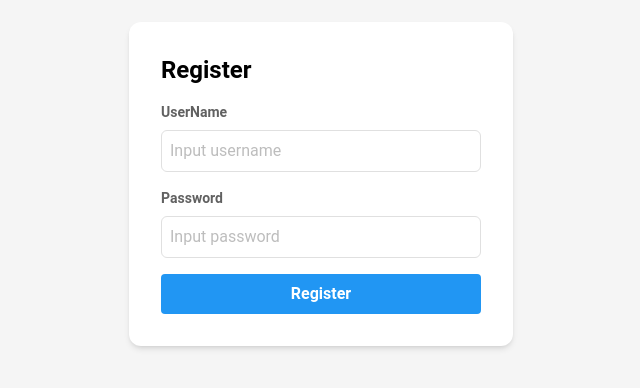
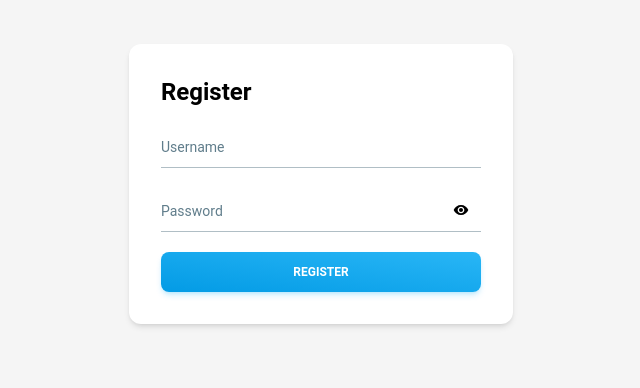
Before and after one commit to AbuDzarAlGhifari/fe_joblist, a Next.js app: page /register in a window 1280 px wide. Shown: the part 216-604 px from the top of the page, without its empty margins (319-959 px from the left). Built offline with nearby package versions, Linux system fonts and the light colour scheme.

Commit message:
update: login register

```diff
--- a/package.json
+++ b/package.json
@@ -15,7 +15,8 @@
     "react": "^18",
     "react-dom": "^18",
     "react-icons": "^5.3.0",
-    "react-toastify": "^10.0.5"
+    "react-toastify": "^10.0.5",
+    "yup": "^1.4.0"
   },
   "devDependencies": {
     "eslint": "^8",
--- a/src/app/(auth)/page.jsx
+++ b/src/app/(auth)/page.jsx
@@ -3,17 +3,34 @@
 import { useState } from 'react';
 import axios from 'axios';
 import { useRouter } from 'next/navigation';
+import * as yup from 'yup';
 import config from '@/config';
+import { Input } from '@material-tailwind/react';
+import { Button } from '@material-tailwind/react';
+import { MdErrorOutline, MdVisibility, MdVisibilityOff } from 'react-icons/md';
 
 const Login = () => {
   const [username, setUsername] = useState('');
   const [password, setPassword] = useState('');
+  const [showPassword, setShowPassword] = useState(false);
+  const [errors, setErrors] = useState({});
+  const [loading, setLoading] = useState(false);
   const router = useRouter();
   const baseURL = config.BASE_URL_API;
 
+  const validationSchema = yup.object({
+    username: yup.string().required('Username cannot be empty'),
+    password: yup.string().required('Password cannot be empty'),
+  });
+
   const handleSubmit = async (e) => {
     e.preventDefault();
+    setLoading(true);
     try {
+      await validationSchema.validate(
+        { username, password },
+        { abortEarly: false }
+      );
       const response = await axios.post(`${baseURL}/auth/login`, {
         username,
         password,
@@ -22,53 +39,87 @@ const Login = () => {
       localStorage.setItem('token', token);
       router.push('/job-list');
     } catch (error) {
-      console.error('Login failed', error);
+      if (error.name === 'ValidationError') {
+        const validationErrors = {};
+        error.inner.forEach((err) => {
+          validationErrors[err.path] = err.message;
+        });
+        setErrors(validationErrors);
+      } else {
+        console.error('Login failed', error);
+      }
+    } finally {
+      setLoading(false);
     }
   };
 
   const handleRegister = () => router.push('/register');
 
+  const togglePasswordVisibility = () => {
+    setShowPassword((prevShowPassword) => !prevShowPassword);
+  };
+
   return (
     <div className="flex items-center justify-center min-h-screen bg-gray-100">
-      <section className="p-8 bg-white shadow-md rounded-xl sm:w-96 ">
-        <p className="text-xs text-center"></p>
+      <section className="p-10 bg-white shadow-md rounded-xl sm:w-96">
         <h2 className="mb-4 text-2xl font-semibold">Login</h2>
         <form onSubmit={handleSubmit}>
-          <div className="mb-4">
-            <label className="block mb-2 text-sm font-bold text-gray-700">
-              UserName
-            </label>
-            <input
-              className="w-full p-2 border border-gray-300 rounded-md"
-              placeholder="Input username"
-              type="username"
+          <div className="mb-5">
+            <Input
+              variant="standard"
+              label="Username"
+              placeholder="username"
               value={username}
+              error={!!errors.username}
+              fullWidth
               onChange={(e) => setUsername(e.target.value)}
-              required
             />
+            {errors.username && (
+              <div className="flex items-center gap-1 my-1 text-xs text-red-500 text-end">
+                <MdErrorOutline />
+                <p>{errors.username}</p>
+              </div>
+            )}
           </div>
-          <div className="mb-4">
-            <label className="block mb-2 text-sm font-bold text-gray-700">
-              Password
-            </label>
-            <input
-              className="w-full p-2 border border-gray-300 rounded-md"
-              placeholder="Input password"
-              // type="password"
+          <div className="relative mb-5">
+            <Input
+              variant="standard"
+              label="Password"
+              placeholder="password"
+              type={showPassword ? 'text' : 'password'}
               value={password}
+              error={!!errors.password}
+              fullWidth
               onChange={(e) => setPassword(e.target.value)}
-              required
             />
+            <div
+              className="absolute transform -translate-y-1/2 cursor-pointer right-3 top-1/2"
+              onClick={togglePasswordVisibility}
+            >
+              {showPassword ? <MdVisibilityOff /> : <MdVisibility />}
+            </div>
+            {errors.password && (
+              <div className="flex items-center gap-1 my-1 text-xs text-red-500 text-end">
+                <MdErrorOutline />
+                <p>{errors.password}</p>
+              </div>
+            )}
           </div>
-          <button
-            className="w-full p-2 font-semibold text-white bg-blue-500 rounded hover:bg-blue-600"
+
+          <Button
+            variant="gradient"
+            size="md"
+            color="light-blue"
             type="submit"
+            fullWidth
+            loading={loading}
+            disabled={loading}
+            className="text-center"
           >
-            Login
-          </button>
+            {loading ? 'Logging in...' : 'Login'}
+          </Button>
           <h1
-            className="w-full p-2 mt-2 text-sm font-semibold text-center text-blue-500 cursor-pointer hover:text-blue-600"
-            type="button"
+            className="w-full p-2 mt-2 text-sm font-semibold text-blue-400 cursor-pointer text-end hover:text-blue-500"
             onClick={handleRegister}
           >
             Register
--- a/src/app/(auth)/register/page.jsx
+++ b/src/app/(auth)/register/page.jsx
@@ -3,66 +3,108 @@
 import { useState } from 'react';
 import axios from 'axios';
 import { useRouter } from 'next/navigation';
+import * as yup from 'yup';
 import config from '@/config';
+import { Button, Input } from '@material-tailwind/react';
+import { MdVisibility, MdVisibilityOff } from 'react-icons/md';
 
 const Register = () => {
   const [username, setUsername] = useState('');
   const [password, setPassword] = useState('');
+  const [showPassword, setShowPassword] = useState(false);
+  const [errors, setErrors] = useState({});
+  const [loading, setLoading] = useState(false);
   const router = useRouter();
   const baseURL = config.BASE_URL_API;
 
+  const validationSchema = yup.object({
+    username: yup.string().required('Username cannot be empty'),
+    password: yup.string().required('Password cannot be empty'),
+  });
+
   const handleSubmit = async (e) => {
     e.preventDefault();
+    setLoading(true);
     try {
+      await validationSchema.validate(
+        { username, password },
+        { abortEarly: false }
+      );
       await axios.post(`${baseURL}/auth/register`, {
         username,
         password,
       });
       router.push('/');
-      console.log('resgister sucsesfully');
+      console.log('Registered successfully');
     } catch (error) {
-      console.error('Registration failed', error);
+      if (error.name === 'ValidationError') {
+        const validationErrors = {};
+        error.inner.forEach((err) => {
+          validationErrors[err.path] = err.message;
+        });
+        setErrors(validationErrors);
+      } else {
+        console.error('Registration failed', error);
+      }
+    } finally {
+      setLoading(false);
     }
+  };
+
+  const togglePasswordVisibility = () => {
+    setShowPassword((prevShowPassword) => !prevShowPassword);
   };
 
   return (
     <div className="flex items-center justify-center min-h-screen bg-gray-100">
       <section className="p-8 bg-white shadow-md rounded-xl sm:w-96">
-        <p className="text-xs text-center"></p>
         <h2 className="mb-4 text-2xl font-semibold">Register</h2>
         <form onSubmit={handleSubmit}>
-          <div className="mb-4">
-            <label className="block mb-2 text-sm font-bold text-gray-700">
-              UserName
-            </label>
-            <input
-              className="w-full p-2 border border-gray-300 rounded-md"
-              placeholder="Input username"
-              type="username"
+          <div className="mb-5">
+            <Input
+              variant="standard"
+              label="Username"
+              placeholder="username"
               value={username}
+              error={!!errors.username}
               onChange={(e) => setUsername(e.target.value)}
-              required
             />
+            {errors.username && (
+              <div className="mt-1 text-sm text-red-500">{errors.username}</div>
+            )}
           </div>
-          <div className="mb-4">
-            <label className="block mb-2 text-sm font-bold text-gray-700">
-              Password
-            </label>
-            <input
-              className="w-full p-2 border border-gray-300 rounded-md"
-              placeholder="Input password"
-              // type="password"
+          <div className="relative mb-5">
+            <Input
+              variant="standard"
+              label="Password"
+              placeholder="password"
+              type={showPassword ? 'text' : 'password'}
               value={password}
+              error={!!errors.password}
               onChange={(e) => setPassword(e.target.value)}
-              required
             />
+            <div
+              className="absolute transform -translate-y-1/2 cursor-pointer right-3 top-1/2"
+              onClick={togglePasswordVisibility}
+            >
+              {showPassword ? <MdVisibilityOff /> : <MdVisibility />}
+            </div>
+            {errors.password && (
+              <div className="mt-1 text-sm text-red-500">{errors.password}</div>
+            )}
           </div>
-          <button
-            className="w-full p-2 font-semibold text-white bg-blue-500 rounded hover:bg-blue-600"
+          <Button
+            variant="gradient"
+            size="md"
+            color="light-blue"
             type="submit"
+            fullWidth
+            loading={loading}
+            disabled={loading}
+            className="text-center"
           >
-            Register
-          </button>
+            {loading ? 'Registering...' : 'Register'}
+          </Button>
         </form>
       </section>
     </div>
--- a/src/app/job-list/page.jsx
+++ b/src/app/job-list/page.jsx
@@ -6,6 +6,7 @@ import { useRouter } from 'next/navigation';
 import TableJob from '@/components/Tabel/TabelJob';
 import Search from '@/components/search_filter/Search';
 import config from '@/config';
+import { Button } from '@material-tailwind/react';
 
 const JobList = () => {
   const [jobs, setJobs] = useState([]);
@@ -35,7 +36,6 @@ const JobList = () => {
     fetchJobs();
   }, [router, baseURL]);
 
-  // Define the columns for the table
   const columns = [
     { key: 'perusahaan', title: 'Perusahaan' },
     { key: 'lokasi', title: 'lokasi' },
@@ -47,7 +47,6 @@ const JobList = () => {
     { key: 'keterangan', title: 'Keterangan' },
   ];
 
-  // Define the action buttons for each row
   const renderAction = (job) => (
     <div className="space-x-2">
       <button
@@ -83,12 +82,15 @@ const JobList = () => {
     <>
       <div className="flex items-center justify-between m-2">
         <Search />
-        <button
-          className="p-2 text-sm font-semibold text-white bg-blue-500 rounded hover:bg-blue-600"
+        <Button
+          variant="gradient"
+          size="md"
+          color="light-blue"
+          type="submit"
           onClick={() => router.push('/job-list/create')}
         >
           Tambah Lamaran
-        </button>
+        </Button>
       </div>
       <TableJob columns={columns} data={jobs} renderAction={renderAction} />
     </>
--- a/src/components/search_filter/Search.jsx
+++ b/src/components/search_filter/Search.jsx
@@ -1,14 +1,12 @@
-import React, { useState } from 'react';
+import { Input } from '@material-tailwind/react';
+import React from 'react';
+import { MdSearch } from 'react-icons/md';
 
 const Search = () => {
   return (
-    <>
-      <input
-        className="h-10 p-2 border border-gray-300 rounded-md "
-        type="search"
-        placeholder="Cari..."
-      />
-    </>
+    <div className="w-fit">
+      <Input label="search" icon={<MdSearch />} />
+    </div>
   );
 };
 
```
Also changed, not shown: src/components/Tabel/TabelJob.jsx (+24 -8 lines), 2 other files (tests, documents, lock files or other folders).
